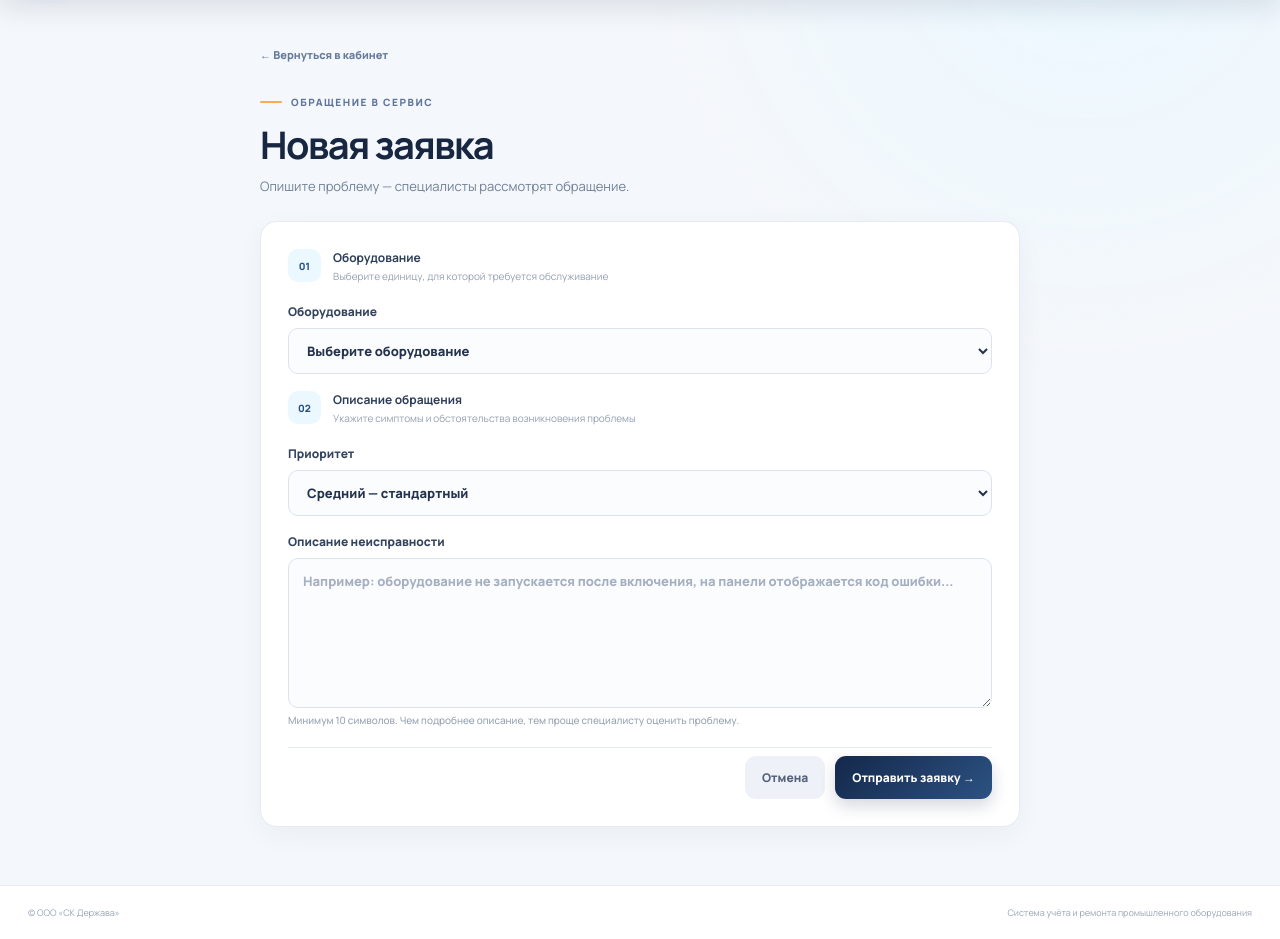
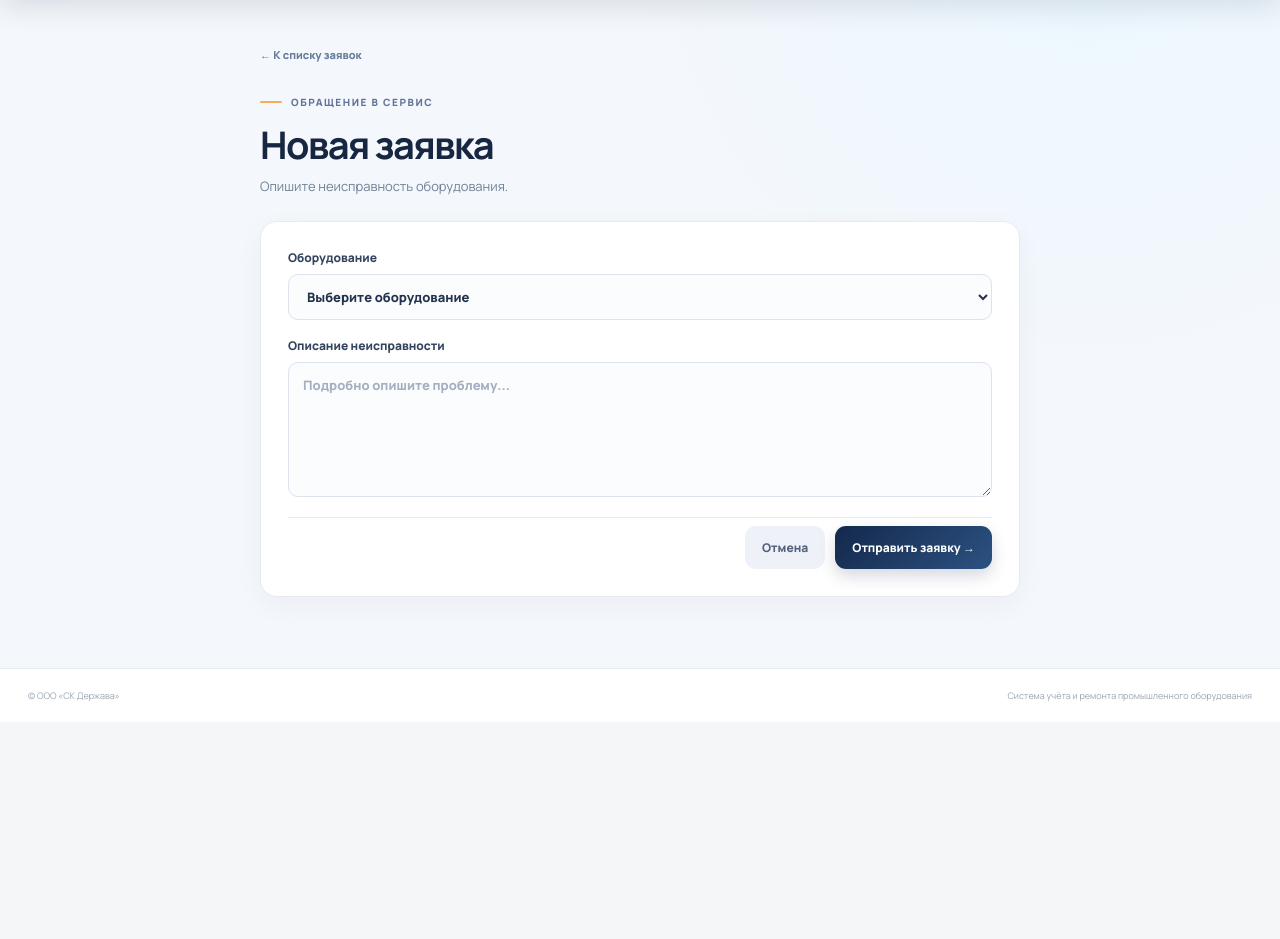
Before and after one commit to RShukrona/UchPrak2026, a Flask app: template templates/request_new.html in a window 1280 px wide. Shown: the part 78-1017 px from the top of the page. After the commit the page ends 779 px from the top, so only its background shows below. Run offline with Flask 3, Linux system fonts and the light colour scheme; the template is opened without the code that fills it: most values are stand-ins (such as "Sample title", 1, 10 or a date in 2020); some libraries are stand-ins or nearby versions.

Commit message:
Обновить интерфейс под новую схему базы данных

```diff
--- a/templates/request_new.html
+++ b/templates/request_new.html
@@ -1,20 +1,12 @@
 {% extends "base.html" %}
 {% block title %}Новая заявка — СК Держава{% endblock %}
 {% block content %}
-<div class="narrow-page">
-  <a class="back-link" href="{{ url_for('dashboard') }}">← Вернуться в кабинет</a>
-  <div class="page-heading compact"><div><div class="eyebrow"><span class="eyebrow-line"></span> ОБРАЩЕНИЕ В СЕРВИС</div><h1>Новая заявка</h1><p class="muted">Опишите проблему — специалисты рассмотрят обращение.</p></div></div>
-  {% if not equipment %}<div class="alert error">Для вашей организации пока нет зарегистрированного оборудования. Обратитесь к администратору.</div>
-  {% else %}
-  <form method="post" class="form-card form-stack">
-    <input type="hidden" name="csrf_token" value="{{ csrf_token() }}">
-    <div class="form-section-heading"><span class="form-step">01</span><div><strong>Оборудование</strong><small>Выберите единицу, для которой требуется обслуживание</small></div></div>
-    <label>Оборудование<select name="equipment_id" required><option value="">Выберите оборудование</option>{% for e in equipment %}<option value="{{ e.equipment_id }}">{{ e.equipment_name }}{% if e.serial_number %} · {{ e.serial_number }}{% endif %}</option>{% endfor %}</select></label>
-    <div class="form-section-heading"><span class="form-step">02</span><div><strong>Описание обращения</strong><small>Укажите симптомы и обстоятельства возникновения проблемы</small></div></div>
-    <label>Приоритет<select name="priority"><option value="low">Низкий — плановое обращение</option><option value="medium" selected>Средний — стандартный</option><option value="high">Высокий — требуется внимание</option><option value="urgent">Срочный — простой оборудования</option></select></label>
-    <label>Описание неисправности<textarea name="problem_description" rows="6" minlength="10" required placeholder="Например: оборудование не запускается после включения, на панели отображается код ошибки..."></textarea><small class="field-hint">Минимум 10 символов. Чем подробнее описание, тем проще специалисту оценить проблему.</small></label>
-    <div class="form-actions"><a class="button button-secondary" href="{{ url_for('dashboard') }}">Отмена</a><button class="button button-primary" type="submit">Отправить заявку →</button></div>
-  </form>
-  {% endif %}
-</div>
+<div class="narrow-page"><a class="back-link" href="{{ url_for('requests_list') }}">← К списку заявок</a>
+<div class="page-heading compact"><div><div class="eyebrow"><span class="eyebrow-line"></span> ОБРАЩЕНИЕ В СЕРВИС</div><h1>Новая заявка</h1><p class="muted">Опишите неисправность оборудования.</p></div></div>
+{% if not equipment %}<div class="alert error">У вас пока нет зарегистрированного оборудования. Обратитесь к сотруднику компании.</div>
+{% else %}<form method="post" class="form-card form-stack">
+<label>Оборудование<select name="equipment_id" required><option value="">Выберите оборудование</option>{% for e in equipment %}<option value="{{ e.id }}">{{ e.model_name }} · {{ e.serial_number }}</option>{% endfor %}</select></label>
+<label>Описание неисправности<textarea name="problem_description" minlength="10" required placeholder="Подробно опишите проблему..."></textarea></label>
+<div class="form-actions"><a class="button button-secondary" href="{{ url_for('requests_list') }}">Отмена</a><button class="button button-primary" type="submit">Отправить заявку →</button></div>
+</form>{% endif %}</div>
 {% endblock %}
```
